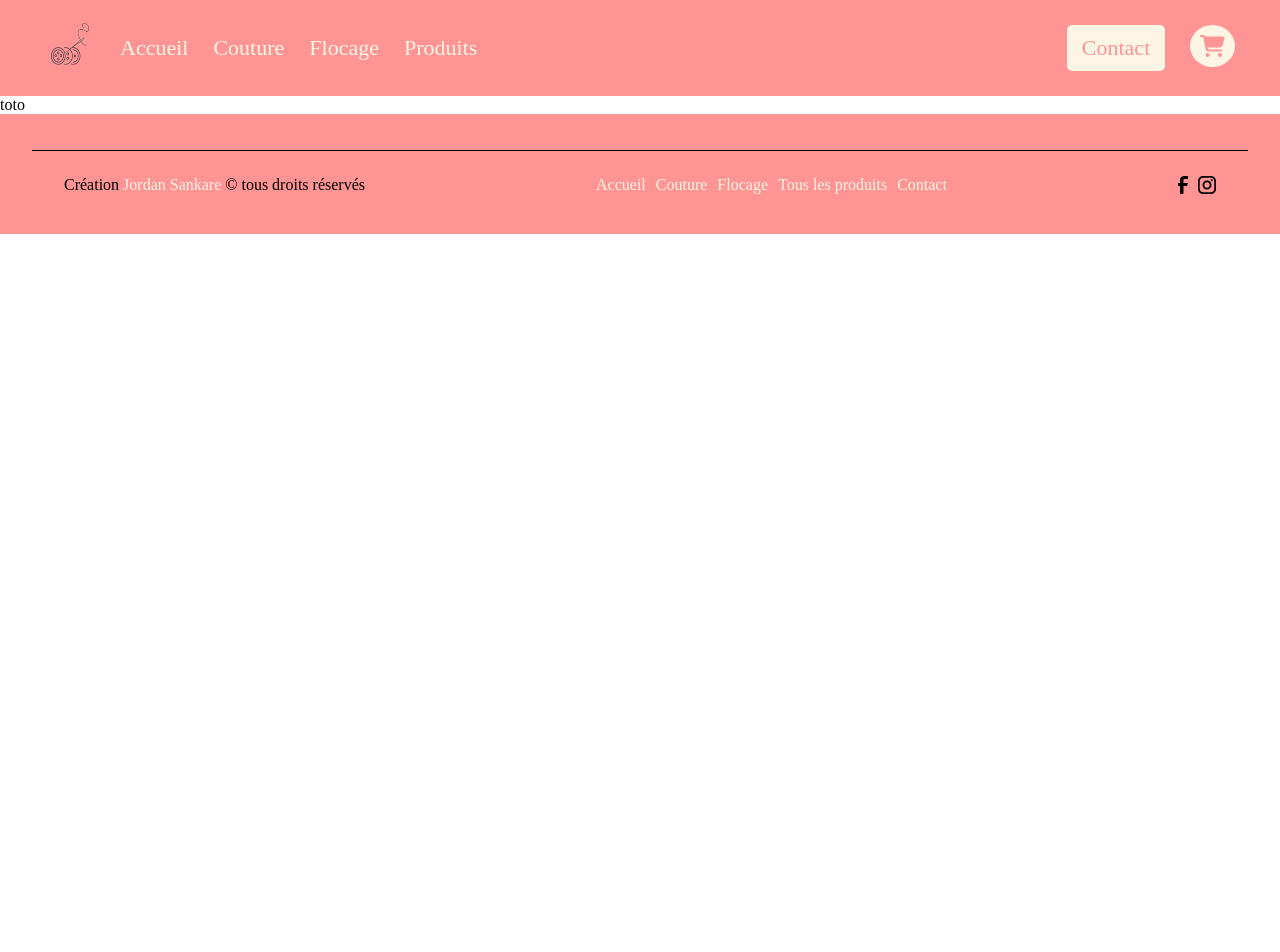
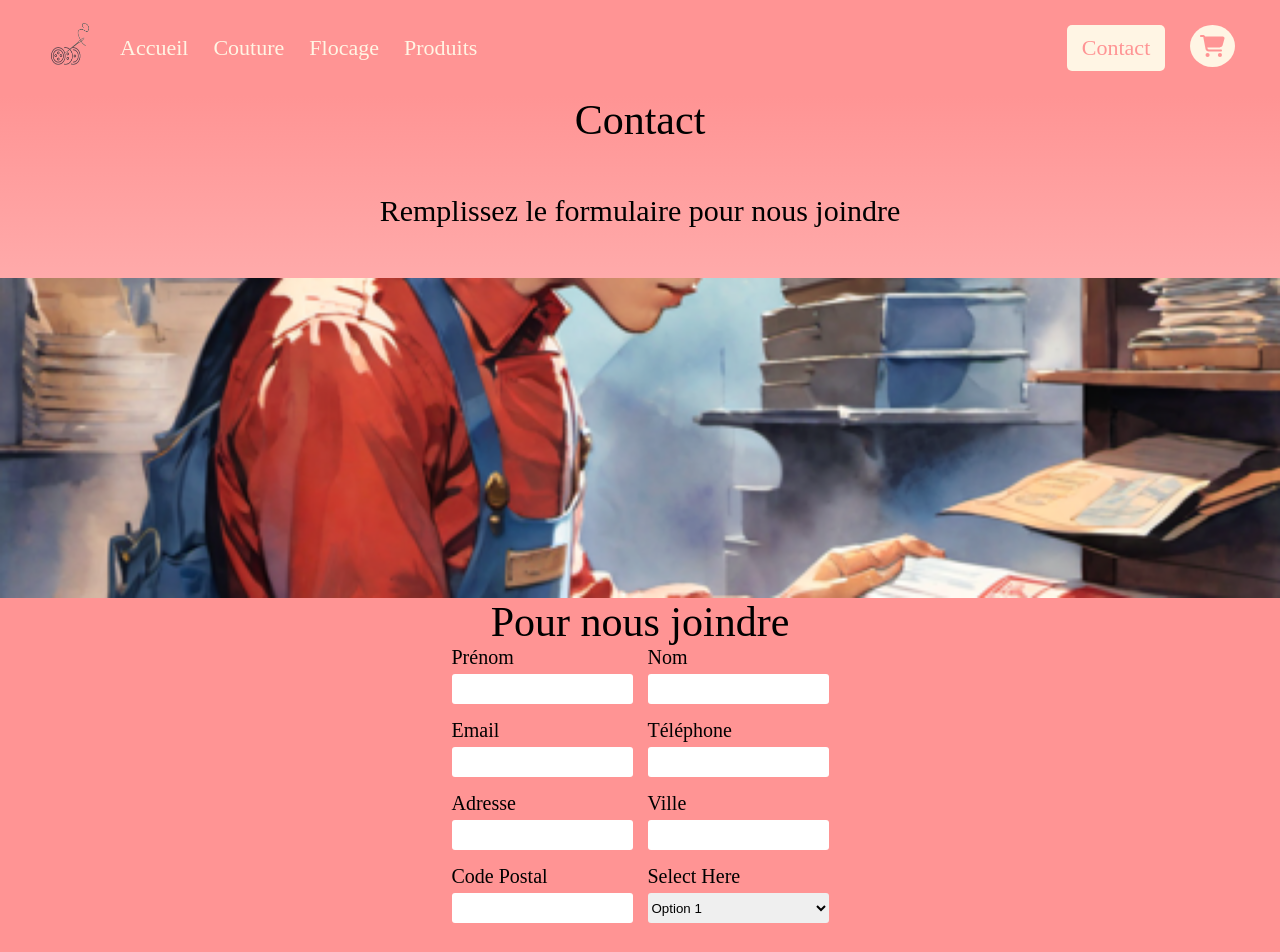
Before and after one commit to jsankare/c-line, a Next.js app: page /Contact in a window 1280 px wide. Shown: the top 952 px of the page. Before the commit the page ends 800 px from the top, so only its background shows below. Built offline with nearby package versions, Linux system fonts and the light colour scheme.

Commit message:
work on contact form

```diff
--- /dev/null
+++ b/components/ContactForm.jsx
@@ -0,0 +1,42 @@
+import react from "react";
+import styled from "styled-components";
+import Input from "./Inputs/Input";
+import SelectInput from "./Inputs/Select";
+import MainTitle from "./Layout/Title";
+
+const Container = styled.section`
+    display: flex;
+    flex-direction: column;
+    align-items: center;
+    justify-content: center;
+    width: 100%;
+`
+
+const StyledForm = styled.form`
+    display: grid;
+    grid-template-columns: 1fr 1fr;
+    gap: 15px;
+`
+
+const ContactForm = () => {
+
+    const options = ["Option 1", "Option 2", "Option 3"];
+
+    return (
+        <Container>
+            <MainTitle title="Pour nous joindre" />
+            <StyledForm>
+                <Input input="firstName" label="Prénom" />
+                <Input input="lastName" label="Nom" />
+                <Input input="email" label="Email" />
+                <Input input="phone" label="Téléphone" />
+                <Input input="adress" label="Adresse" />
+                <Input input="city" label="Ville" />
+                <Input input="zip" label="Code Postal" />
+                <SelectInput input="testSelect" label="Select Here" options={options} />
+            </StyledForm>
+        </Container>
+    )
+}
+
+export default ContactForm;
--- /dev/null
+++ b/components/Inputs/Input.jsx
@@ -0,0 +1,30 @@
+import react from "react";
+import styled from "styled-components";
+
+const Container = styled.div`
+    display: flex;
+    flex-direction: column;
+    justify-content: center;
+    width: fit-content;
+    gap: 5px;
+    font-size: 20px;
+`
+
+const StyledInput = styled.input`
+    border: none;
+    border-radius: 3px;
+    height: 30px;
+`
+
+const StyledLabel = styled.label``
+
+const Input = ( {input, label} ) => {
+    return (
+        <Container>
+            <StyledLabel for={input} >{label}</StyledLabel>
+            <StyledInput type="text" name={input} />
+        </Container>
+    )
+}
+
+export default Input;
--- /dev/null
+++ b/components/Inputs/Select.jsx
@@ -0,0 +1,41 @@
+import react from "react";
+import styled from "styled-components";
+
+const Container = styled.div`
+    display: flex;
+    flex-direction: column;
+    justify-content: center;
+    width: fit-content;
+    gap: 5px;
+    font-size: 20px;
+    width: 100%;
+`
+
+const StyledSelect = styled.select`
+    border: none;
+    border-radius: 3px;
+    height: 30px;
+`
+
+const StyledOption = styled.option`
+    background-color: #222020;
+`
+
+const StyledLabel = styled.label``
+
+const SelectInput = ( {input, label, options} ) => {
+    return (
+        <Container>
+            <StyledLabel for={input} >{label}</StyledLabel>
+            <StyledSelect name={input}>
+                {options.map((option, index) => (
+                    <StyledOption key={index} value={option}>
+                        {option}
+                    </StyledOption>
+                ))}
+            </StyledSelect>
+        </Container>
+    )
+}
+
+export default SelectInput;
--- a/pages/Contact.jsx
+++ b/pages/Contact.jsx
@@ -1,12 +1,19 @@
 import react from "react";
 import styled from "styled-components";
+import MainTitle from "@/components/Layout/Title";
+import ContactForm from "@/components/ContactForm";
+import colors from "@/assets/colors";
+import Heading from "@/components/Heading";
 
-const Container = styled.section``
+const Container = styled.section`
+    background-color: ${colors.primary};
+`
 
 const Contact = () => {
     return (
         <Container>
-            <p>toto</p>
+            <Heading title="Contact" subtitle="Remplissez le formulaire pour nous joindre" picture="/sendMail.png" />
+            <ContactForm />
         </Container>
     )
 }
```
Also changed, not shown: components/MagicMouse.jsx (+48 -48 lines), components/ProductCard.jsx (+10 -3 lines), components/Inputs/Radio.jsx (added), components/Inputs/Validate.jsx (added), public/sendMail.png (added).
